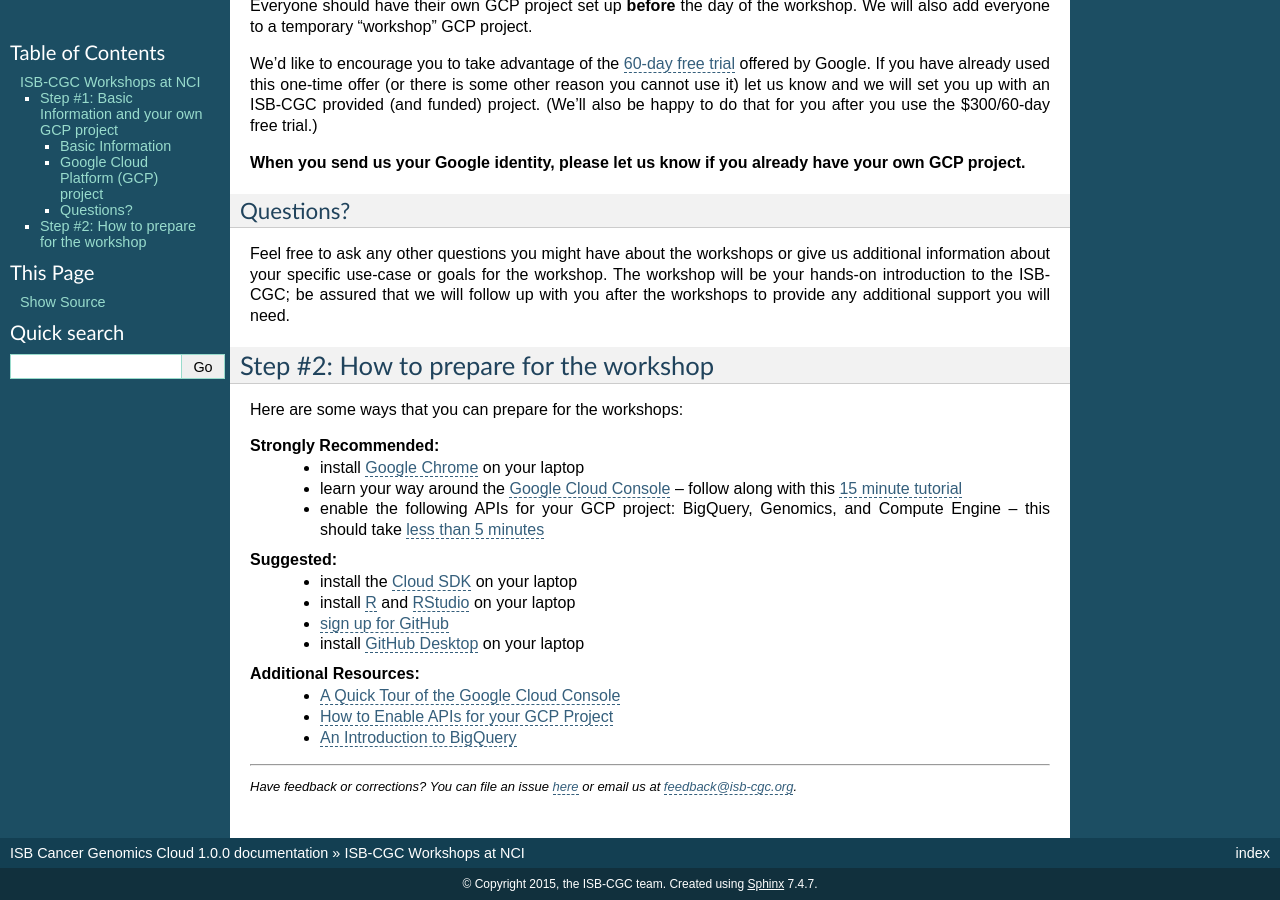
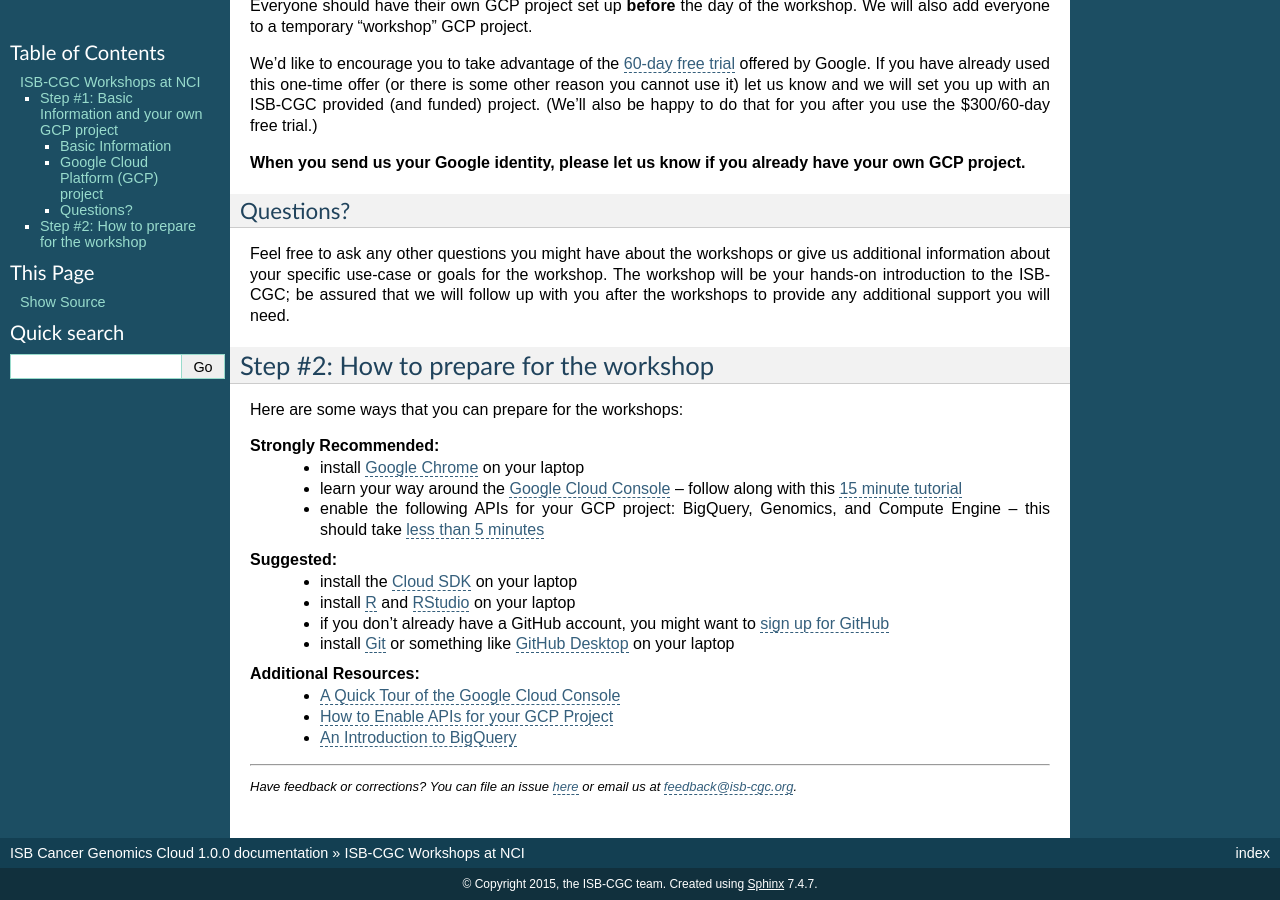
Before and after one commit to isb-cgc/readthedocs, a Sphinx documentation site: the page built from docs/source/sections/Workshop.rst, in a window 1280 px wide and 900 px high, scrolled down 528 px. Built offline with Sphinx 7.4.7, drawn with Linux system fonts in a browser that asks for light colours.

Commit message:
update Workshop info about git

```diff
--- a/docs/source/sections/Workshop.rst
+++ b/docs/source/sections/Workshop.rst
@@ -63,8 +63,8 @@
 **Suggested:**
     * install the `Cloud SDK <https://cloud.google.com/sdk/>`_ on your laptop
     * install `R <https://cran.r-project.org/>`_ and `RStudio <https://www.rstudio.com/products/rstudio/download/>`_ on your laptop
-    * `sign up for GitHub <https://github.com/open-source>`_
-    * install `GitHub Desktop <https://desktop.github.com/>`_ on your laptop
+    * if you don't already have a GitHub account, you might want to `sign up for GitHub <https://github.com/open-source>`_
+    * install `Git <https://git-scm.com/downloads>`_ or something like `GitHub Desktop <https://desktop.github.com/>`_ on your laptop
 
 **Additional Resources:**
     * `A Quick Tour of the Google Cloud Console <https://raw.githubusercontent.com/isb-cgc/readthedocs/master/docs/include/intro_to_Console.pdf>`_
```
